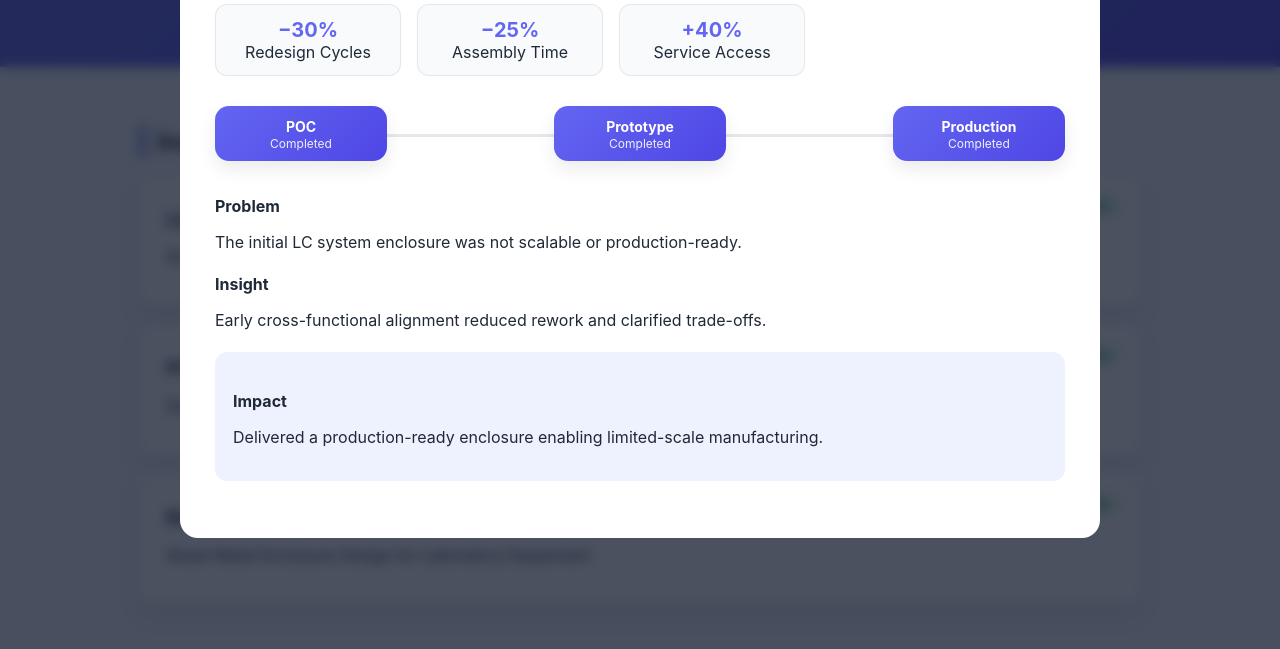
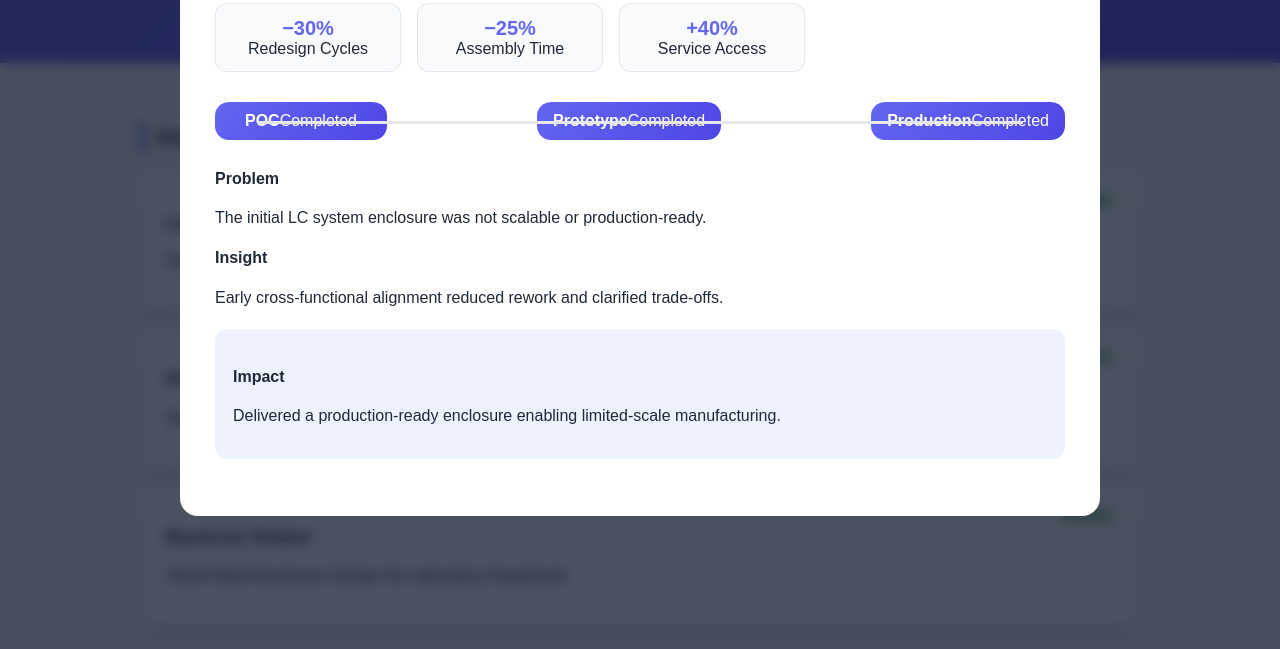
Before and after one commit to tupegaurav/product-portfolio, a plain HTML site: page index.html in a window 1280 px wide. Both pictures are taken after a click on the element 640 px from the left and 391 px from the top of the page. Shown: the part 151-800 px from the top of the page. Drawn offline with Linux system fonts and the light colour scheme.

Commit message:
Update portfolio.css

```diff
--- a/portfolio.css
+++ b/portfolio.css
@@ -1,12 +1,11 @@
 :root {
   --primary: #6366f1;
-  --secondary: #0f172a;
   --bg: #f1f5f9;
 }
 
 body {
   margin: 0;
-  font-family: "Inter", Arial, sans-serif;
+  font-family: Arial, sans-serif;
   background: var(--bg);
   color: #1f2937;
 }
@@ -44,10 +43,6 @@ h2 {
 .project:hover {
   transform: translateY(-6px);
   box-shadow: 0 20px 40px rgba(0,0,0,0.12);
-}
-
-.project h3 {
-  margin: 10px 0 6px;
 }
 
 .tag {
@@ -88,12 +83,6 @@ h2 {
   width: 90%;
   border-radius: 18px;
   position: relative;
-  animation: fadeUp 0.4s ease;
-}
-
-@keyframes fadeUp {
-  from { opacity: 0; transform: translateY(20px); }
-  to { opacity: 1; transform: translateY(0); }
 }
 
 .close {
@@ -126,12 +115,35 @@ h2 {
   color: var(--primary);
 }
 
+.timeline {
+  display: flex;
+  justify-content: space-between;
+  align-items: center;
+  margin: 30px 0;
+  position: relative;
+}
+
+.timeline::before {
+  content: "";
+  position: absolute;
+  top: 50%;
+  left: 5%;
+  right: 5%;
+  height: 3px;
+  background: #e5e7eb;
+}
+
+.stage {
+  background: linear-gradient(135deg, #6366f1, #4f46e5);
+  color: white;
+  padding: 10px 16px;
+  border-radius: 14px;
+  text-align: center;
+  min-width: 140px;
+}
+
 .block {
   margin-bottom: 22px;
-}
-
-.block h4 {
-  margin-bottom: 6px;
 }
 
 .impact {
@@ -146,48 +158,3 @@ footer {
   background: #e5e7eb;
   margin-top: 40px;
 }
-/* TIMELINE */
-.timeline {
-  display: flex;
-  justify-content: space-between;
-  align-items: center;
-  margin: 30px 0 35px;
-  position: relative;
-}
-
-.timeline::before {
-  content: "";
-  position: absolute;
-  top: 50%;
-  left: 5%;
-  right: 5%;
-  height: 3px;
-  background: #e5e7eb;
-  z-index: 0;
-}
-
-.stage {
-  position: relative;
-  z-index: 1;
-  background: white;
-  padding: 10px 16px;
-  border-radius: 14px;
-  text-align: center;
-  min-width: 140px;
-  box-shadow: 0 8px 18px rgba(0,0,0,0.08);
-}
-
-.stage.active {
-  background: linear-gradient(135deg, #6366f1, #4f46e5);
-  color: white;
-}
-
-.stage span {
-  display: block;
-  font-size: 12px;
-  opacity: 0.9;
-}
-
-.stage strong {
-  font-size: 14px;
-}
```
